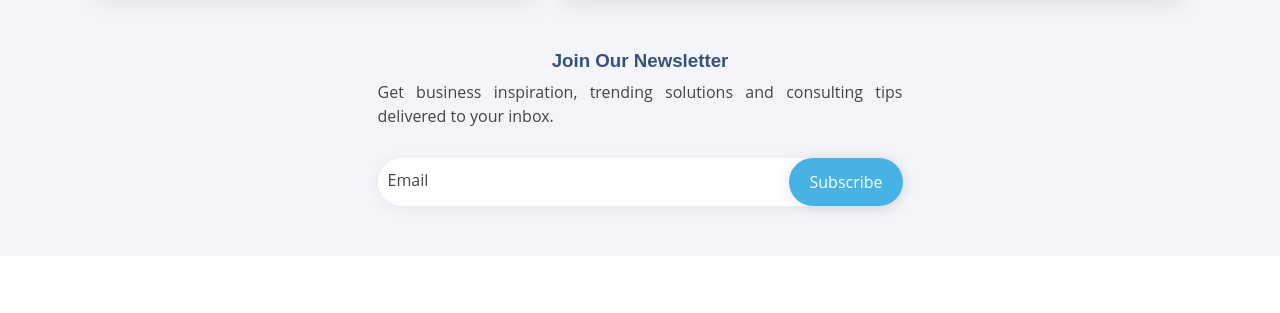
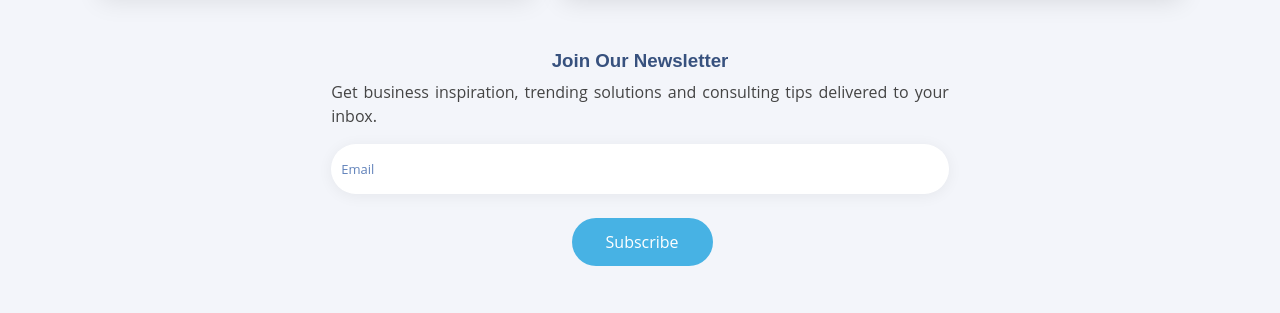
Before and after one commit to jorguzman100/agileHR, a plain HTML site: page index.html in a window 1280 px wide. Shown: the part 8096-8409 px from the top of the page. Drawn offline with nearby package versions, Linux system fonts and the light colour scheme.

Commit message:
Newsletter responsive

```diff
--- a/assets/css/style.css
+++ b/assets/css/style.css
@@ -30,11 +30,6 @@ a {
 a:hover {
   color: #73c5eb;
   text-decoration: none;
-}
-
-#newsSubscribeBtn:focus,
-button:focus {
-  outline: none;
 }
 
 h2,
@@ -724,9 +719,6 @@ header .brandSlogan {
 /*--------------------------------------------------------------
 # Footer
 --------------------------------------------------------------*/
-#footer {
-  /* font-size: 14px; */
-}
 
 #footer .footer-newsletter {
   padding: 50px 0;
@@ -746,7 +738,6 @@ header .brandSlogan {
 }
 
 #newsSubscribeDiv {
-  margin-top: 30px;
   background: #fff;
   padding: 6px 10px;
   position: relative;
@@ -755,10 +746,17 @@ header .brandSlogan {
   text-align: left;
 }
 
+#newsSubscribeDiv label {
+  color: #6182ba;
+  font-size: 13px;
+}
+
 #newsSubscribeInput {
-  border: 0;
-  padding: 4px 8px;
-  width: calc(100% - 100px);
+  /* width: calc(100% - 100px); */
+  width: calc(100% - 50px);
+  padding: 6px 10px;
+  position: relative;
+  border: none;
 }
 
 #newsSubscribeInput:focus {
@@ -766,19 +764,29 @@ header .brandSlogan {
 }
 
 #newsSubscribeBtn {
-  position: absolute;
+  /* position: absolute;
   top: 0;
   right: 0;
   bottom: 0;
-  border: 0;
+  border: 0; */
   background: none;
   /* font-size: 16px; */
-  padding: 0 20px;
+  border: 0;
+  margin-top: 24px;
+  padding: 12px 34px;
   background: #47b2e4;
   color: #fff;
   transition: 0.3s;
   border-radius: 50px;
-  box-shadow: 0px 2px 15px rgba(0, 0, 0, 0.1);
+}
+
+#newsSubscribeBtn:focus,
+button:focus {
+  outline: none;
+}
+
+#newsSubscribeBtn:hover {
+  background: #209dd8;
 }
 
 .footer-newsletter .validate {
@@ -788,10 +796,6 @@ header .brandSlogan {
   margin-top: 5px;
   line-height: 1.5;
   font-size: 13px;
-}
-
-#newsSubscribeBtn:hover {
-  background: #209dd8;
 }
 
 #footer .footer-top {
--- a/index.html
+++ b/index.html
@@ -1192,18 +1192,19 @@
         <div class="footer-newsletter">
             <div class="container">
                 <div class="row justify-content-center" data-aos="zoom-in">
-                    <div class="col-lg-6">
+                    <div class="col-lg-7">
                         <h3>Join Our Newsletter</h3>
                         <p>Get business inspiration, trending solutions and consulting tips
                             delivered to your inbox.</p>
+
                         <div id="newsSubscribeDiv">
                             <label for="newsSubscribeInput">Email</label>
                             <input id="newsSubscribeInput" type="email" />
-
-                            <label for="newsSubscribeBtn"></label>
-                            <input id="newsSubscribeBtn" type="button" value="Subscribe" />
                         </div>
                         <div class="validate">Please enter a valid email</div>
+                        <label for="newsSubscribeBtn"></label>
+                        <input id="newsSubscribeBtn" type="button" value="Subscribe" />
+
                         <div class="alert alert-success text-left" role="alert">
                             <strong>Welcome!</strong> You are subscribed now.
                         </div>
```
